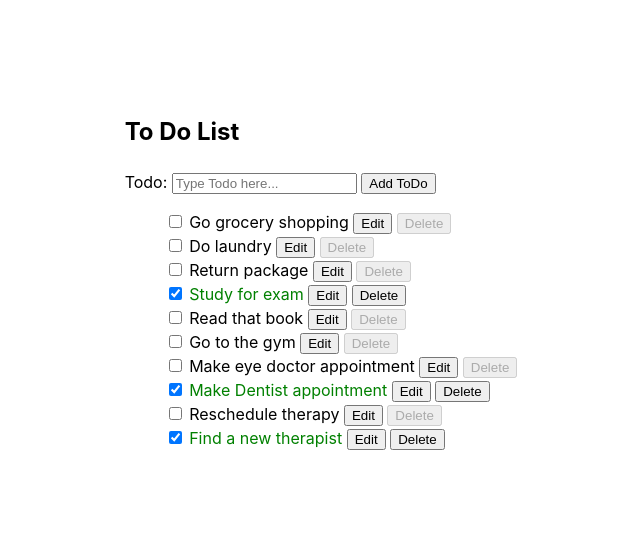
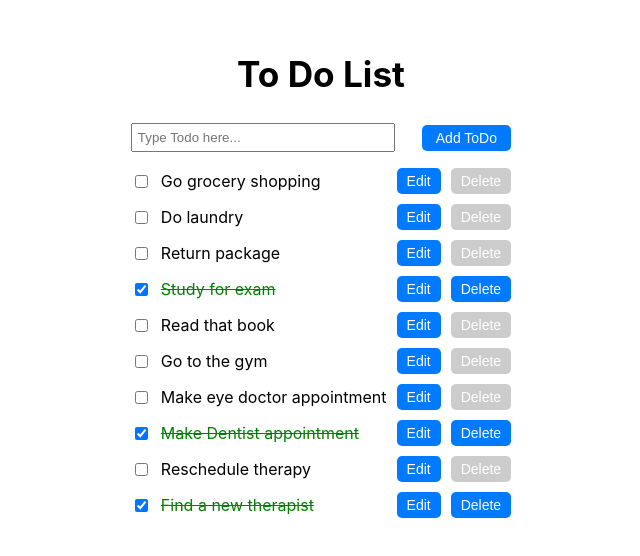
Before and after one commit to swelbeck/ralab320.9.1, a React (Vite) app: page / in a window 1280 px wide. Shown: the part 120-676 px from the top of the page, without its empty margins (319-959 px from the left). Built offline with nearby package versions, Linux system fonts and the light colour scheme.

Commit message:
updated some styling

```diff
--- a/src/App.css
+++ b/src/App.css
@@ -5,6 +5,64 @@
   /* text-align: center; */
 }
 
+ul {
+  padding: 0;
+}
+
 li {
   list-style-type: none;
+  display: flex;
+  align-items: center;
+  justify-content: space-between;
+  gap: 10px;
+  margin-bottom: 10px;
 }
+
+form {
+  display: flex;
+  align-items: center;
+  gap: 10px;
+  width: 100%;
+}
+
+
+label {
+  display: flex;
+  align-items: center;
+  gap: 10px;
+  width: 100%;
+}
+
+
+input[type="text"]{
+  width: 100%;
+  max-width: 250px;
+  padding: 5px;
+  margin: 0;
+}
+
+.add-button{
+  width: 30%;
+}
+
+
+button {
+  padding: 5px 10px;
+  border: none;
+  cursor: pointer;
+  background-color: #007bff;
+  color: white;
+  font-size: 14px;
+  border-radius: 5px;
+
+}
+
+button:disabled {
+  background-color: #ccc;
+  cursor: not-allowed;
+}
+
+/* Button container to align buttons to the right */
+button + button {
+  margin-left: 10px;
+}
--- a/src/components/ToDoItem.jsx
+++ b/src/components/ToDoItem.jsx
@@ -2,7 +2,6 @@ import { useState, useEffect } from "react";
 import ACTIONS from "../utilities/toDoReducerActions.mjs";
 
 export default function ToDoItem({ toDoList, dispatch }) {
-  //   console.log(toDoList);
   const [isEditing, setIsEditing] = useState(null);
   const [editText, setEditText] = useState("");
 
@@ -22,7 +21,8 @@ export default function ToDoItem({ toDoList, dispatch }) {
     setEditText(currentTitle);
   }
 
-  function handleSave(id) {
+  function handleSave(e, id) {
+    e.preventDefault();
     dispatch({ type: ACTIONS.EDIT_TODO, payload: { id, title: editText } });
     setIsEditing(null);
   }
@@ -36,37 +36,39 @@ export default function ToDoItem({ toDoList, dispatch }) {
               onChange={(e) => handleChecked(e, item.id)}
               type="checkbox"
               checked={item.completed}
-            />{" "}
-          </label>
+            />
             {isEditing === item.id ? (
-            <>
+              <form onSubmit={(e) => handleSave(e, item.id)}>
                 <label>
-                {" "}
                   <input
                     type="text"
                     value={editText}
                     onChange={(e) => setEditText(e.target.value)}
-                />{" "}
-              </label>{" "}
+                  />
+                </label>
                 <span className="button">
-                <button onClick={() => handleSave(item.id)} type="submit">
-                  Save
-                </button>
+                  <button type="submit">Save</button>
                 </span>
-            </>
+              </form>
             ) : (
-            <span style={{ color: item.completed ? "green" : "#000" }}>
+              <span
+                style={{
+                  color: item.completed ? "green" : "#000",
+                  textDecoration: item.completed ? "line-through" : "none",
+                }}
+              >
                 {item.title}
               </span>
             )}
+          </label>
+
           {isEditing !== item.id && (
             <>
               <span className="button">
-                {" "}
                 <button onClick={() => handleEdit(item.id, item.title)}>
                   Edit
                 </button>
-              </span>{" "}
+              </span>
               <span className="button">
                 <button
                   disabled={!item.completed}
--- a/src/index.css
+++ b/src/index.css
@@ -2,10 +2,6 @@
   font-family: Inter, system-ui, Avenir, Helvetica, Arial, sans-serif;
   line-height: 1.5;
   font-weight: 400;
-
-  /* color-scheme: light dark; */
-  /* color: rgba(255, 255, 255, 0.87); */
-  /* background-color: #242424; */
 
   font-synthesis: none;
   text-rendering: optimizeLegibility;
@@ -13,16 +9,6 @@
   -moz-osx-font-smoothing: grayscale;
 }
 
-
-
-a {
-  font-weight: 500;
-  color: #646cff;
-  text-decoration: inherit;
-}
-a:hover {
-  color: #535bf2;
-}
 
 body {
   margin: 0;
@@ -32,7 +18,8 @@ body {
   min-height: 100vh;
 }
 
-h1 {
-  font-size: 3.2em;
+h2 {
+  font-size: 2.2em;
   line-height: 1.1;
+  text-align: center;
 }
--- a/src/pages/ToDoListForm.jsx
+++ b/src/pages/ToDoListForm.jsx
@@ -34,7 +34,6 @@ export default function ToDoListForm() {
     <>
       <form onSubmit={handleSubmit}>
         <label>
-          Todo:{" "}
           <input
             onChange={handleChange}
             type="text"
@@ -43,9 +42,11 @@ export default function ToDoListForm() {
             placeholder="Type Todo here..."
           />
         </label>{" "}
-        <button type="submit">Add ToDo</button>
-        <ToDoItem toDoList={toDoList} dispatch={dispatch} />
+        <button className="add-button" type="submit">
+          Add ToDo
+        </button>
       </form>
+      <ToDoItem toDoList={toDoList} dispatch={dispatch} />
     </>
   );
 }
```
Lines whose indentation alone changed are shown as unchanged.
